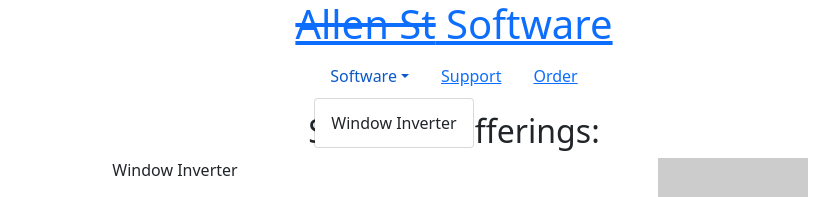
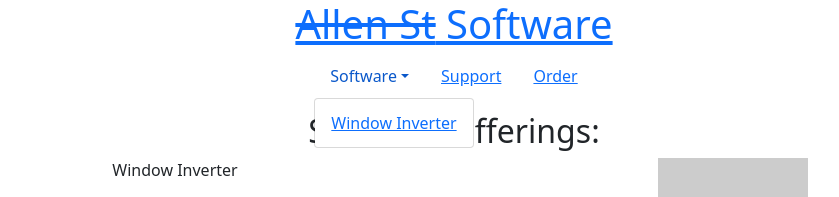
Before and after one commit to jmash/ds_studio, a React (Create React App) app: page / in a window 1280 px wide. Both pictures are taken after a click on the button "Software". Shown: the top 197 px of the page, without its empty margins (186-1025 px from the left). Built offline with nearby package versions, Linux system fonts and the light colour scheme.

Commit message:
:construction: added link to product detail page

```diff
--- a/src/App.js
+++ b/src/App.js
@@ -10,7 +10,7 @@
         <Nav className="justify-content-center">
           <NavDropdown title="Software" id="nav-software">
             <NavDropdown.Item eventKey="1.1">
-              Window Inverter
+              <Link to="/productdetails">Window Inverter</Link>
             </NavDropdown.Item>
           </NavDropdown>
           <Nav.Item>
```
